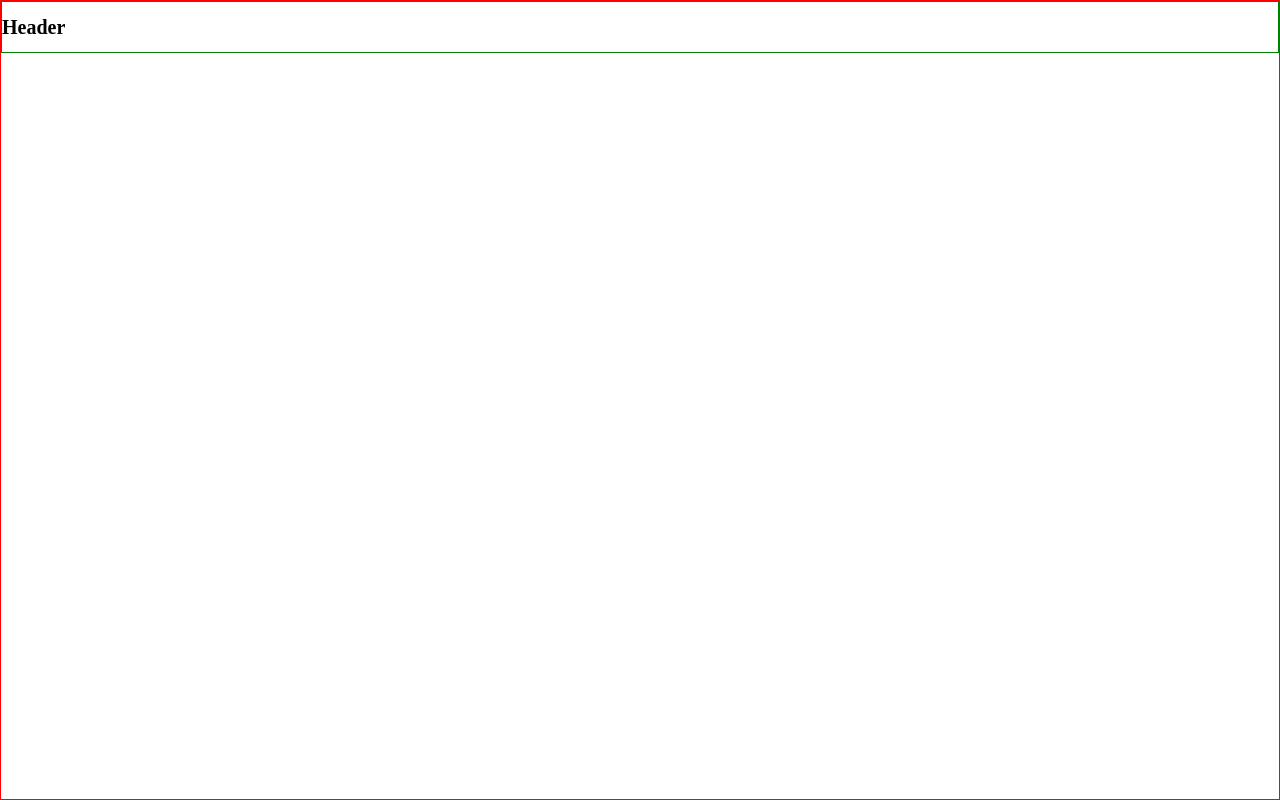
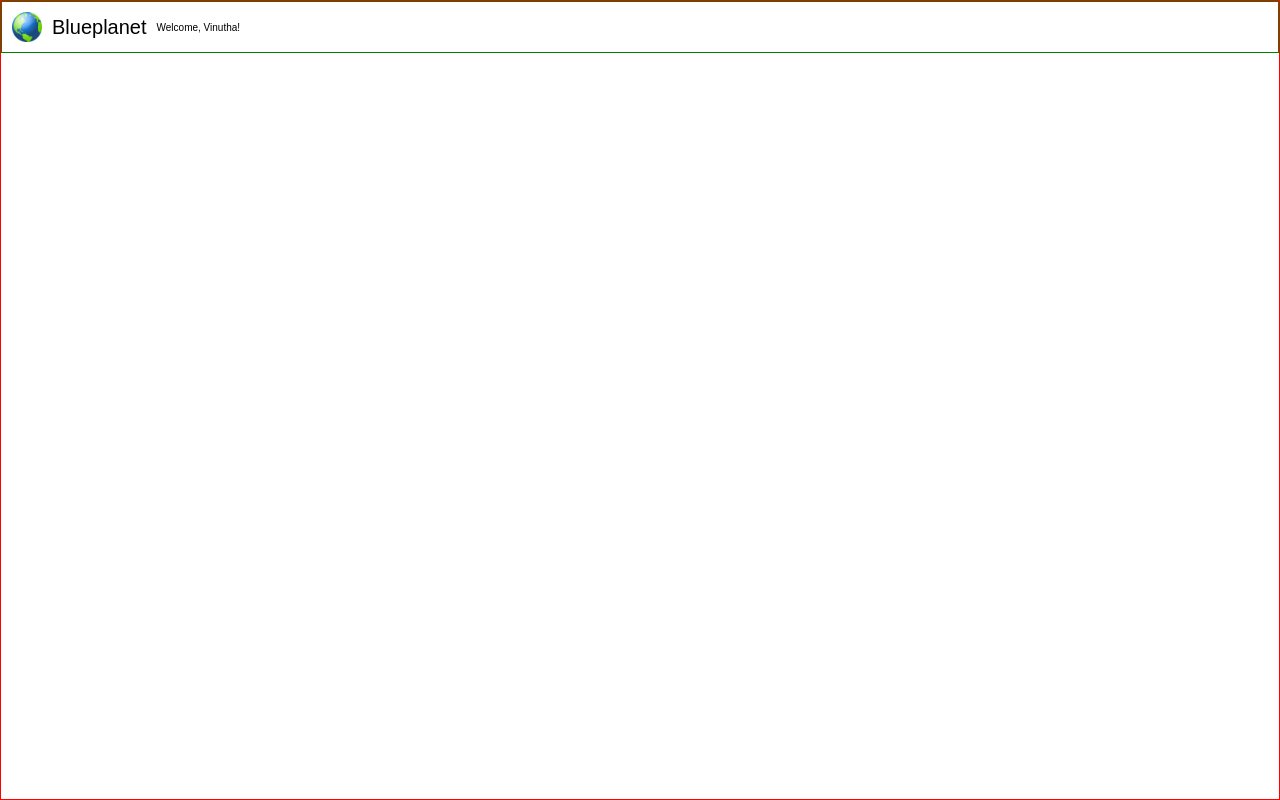
Before and after one commit to vinutha91/blue-planet-assignment, an Angular app: page / in a window 1280 px wide. Built offline with nearby package versions, Linux system fonts and the light colour scheme.

Commit message:
[header] | Add header logo

```diff
--- a/apps/blue-planet/src/app/header/header.component.html
+++ b/apps/blue-planet/src/app/header/header.component.html
@@ -1 +1,3 @@
-<h1>Header</h1>
+<img class="header--logo" src="../../assets/logo.webp" alt="Logo of Blue Planet assignment" />
+<label class="header--title">Blueplanet</label>
+<label class="header--greeting">Welcome, Vinutha!</label>
--- a/apps/blue-planet/src/app/header/header.component.scss
+++ b/apps/blue-planet/src/app/header/header.component.scss
@@ -3,4 +3,16 @@
   flex-basis: 5rem;
   align-items: center;
   border: 1px solid green;
+  padding: 0 1rem;
 }
+
+.header {
+  &--logo {
+    height: 3rem;
+  }
+
+  &--title {
+    margin: 1rem;
+    font-size: 2rem;
+  }
+}
--- /dev/null
+++ b/apps/blue-planet/src/scss/_mixins.scss
@@ -0,0 +1,3 @@
+@mixin base_font {
+  font-family: Arial, Helvetica, sans-serif
+}
--- a/apps/blue-planet/src/styles.scss
+++ b/apps/blue-planet/src/styles.scss
@@ -1,4 +1,5 @@
 @import './scss/variables';
+@import './scss/mixins';
 
 /* You can add global styles to this file, and also import other style files */
 html {
@@ -7,6 +8,7 @@ html {
 
 html,
 body {
+  @include base_font();
   width: 100%;
   height: 100%;
 }
```
Also changed, not shown: apps/blue-planet/src/assets/logo.webp (added).
